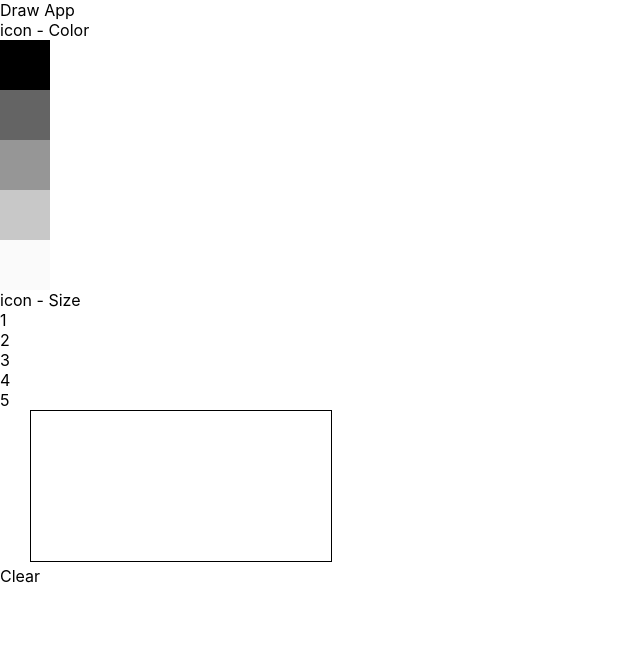
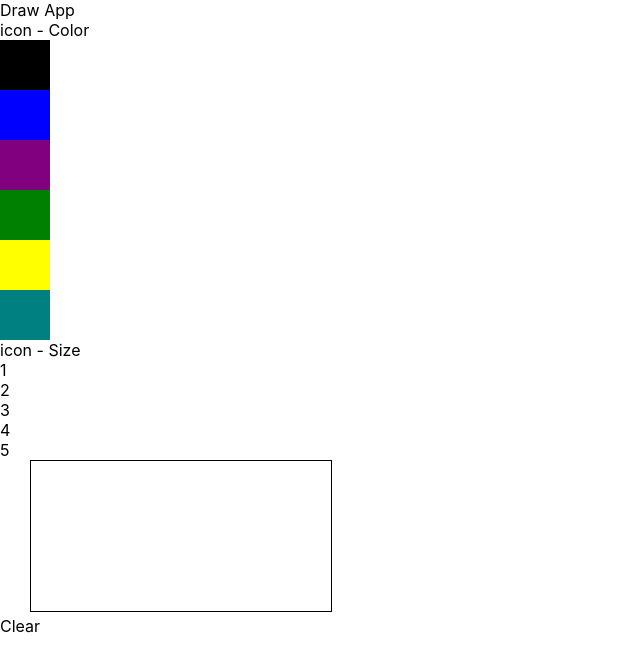
Before and after one commit to dancema21/drawing-app, a React (Create React App) app: page / in a window 1280 px wide. Shown: the top 672 px of the page, without its empty margins (0-640 px from the left). Built offline with nearby package versions, Linux system fonts and the light colour scheme.

Commit message:
color feature done

```diff
--- a/src/components/Canvas.js
+++ b/src/components/Canvas.js
@@ -7,11 +7,12 @@ const Canvas = (props) => {
   const [positions, setPositions] = useState([]);
 
   const size = props.size;
+  const color = props.color;
 
   const drawLine = useCallback(() => {
     const ctx = canvasEl.current.getContext("2d");
     ctx.beginPath();
-    ctx.strokeStyle = "black";
+    ctx.strokeStyle = color;
     ctx.lineWidth = size;
     ctx.moveTo(
       positions[positions.length - 2].x,
@@ -23,7 +24,7 @@ const Canvas = (props) => {
     );
     ctx.stroke();
     ctx.closePath();
-  }, [size, positions]);
+  }, [size, color, positions]);
 
   useLayoutEffect(() => {
     if (positions.length > 1) {
--- a/src/components/ChangeableCanvas.js
+++ b/src/components/ChangeableCanvas.js
@@ -5,11 +5,12 @@ import ParametersBar from "./ParametersBar";
 
 const ChangeableCanvas = () => {
   const [size, setSize] = useState("1");
+  const [color, setColor] = useState("black");
 
   return (
     <div>
-      <ParametersBar setSize={setSize} />
-      <Canvas size={size} />
+      <ParametersBar setSize={setSize} setColor={setColor} />
+      <Canvas size={size} color={color} />
     </div>
   );
 };
--- a/src/components/ParametersBar.js
+++ b/src/components/ParametersBar.js
@@ -2,16 +2,18 @@ import Parameter from "./Parameter";
 
 const ParametersBar = (props) => {
   const setSize = props.setSize;
+  const setColor = props.setColor;
 
   return (
     <div>
       <Parameter name={"Color"}>
-        {["0", "100", "150", "200", "250"].map((number) => {
+        {["black", "blue", "purple", "green", "yellow", "teal"].map((color) => {
           return (
             <div
-              key={number}
+              key={color}
+              onClick={() => setColor(color)}
               style={{
-                backgroundColor: `rgba(${number},${number},${number},1)`,
+                backgroundColor: color,
                 width: "50px",
                 height: "50px",
               }}
```
